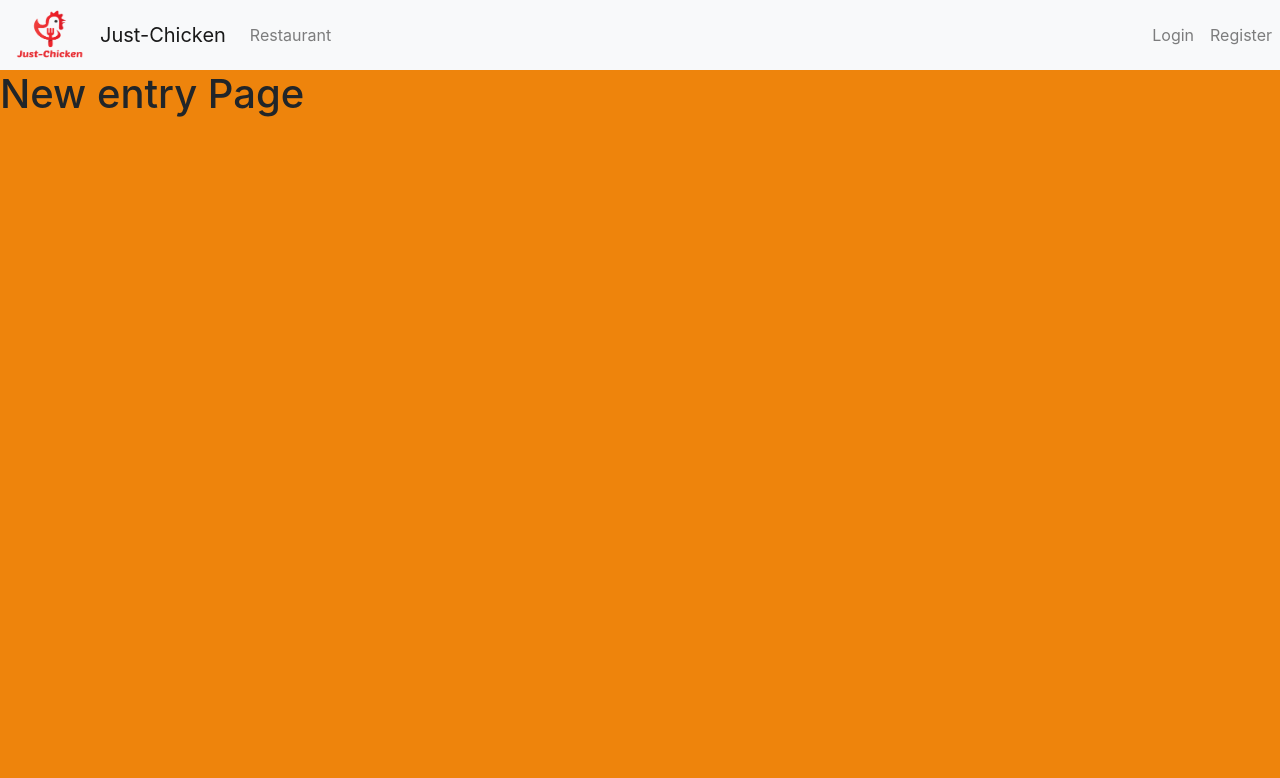
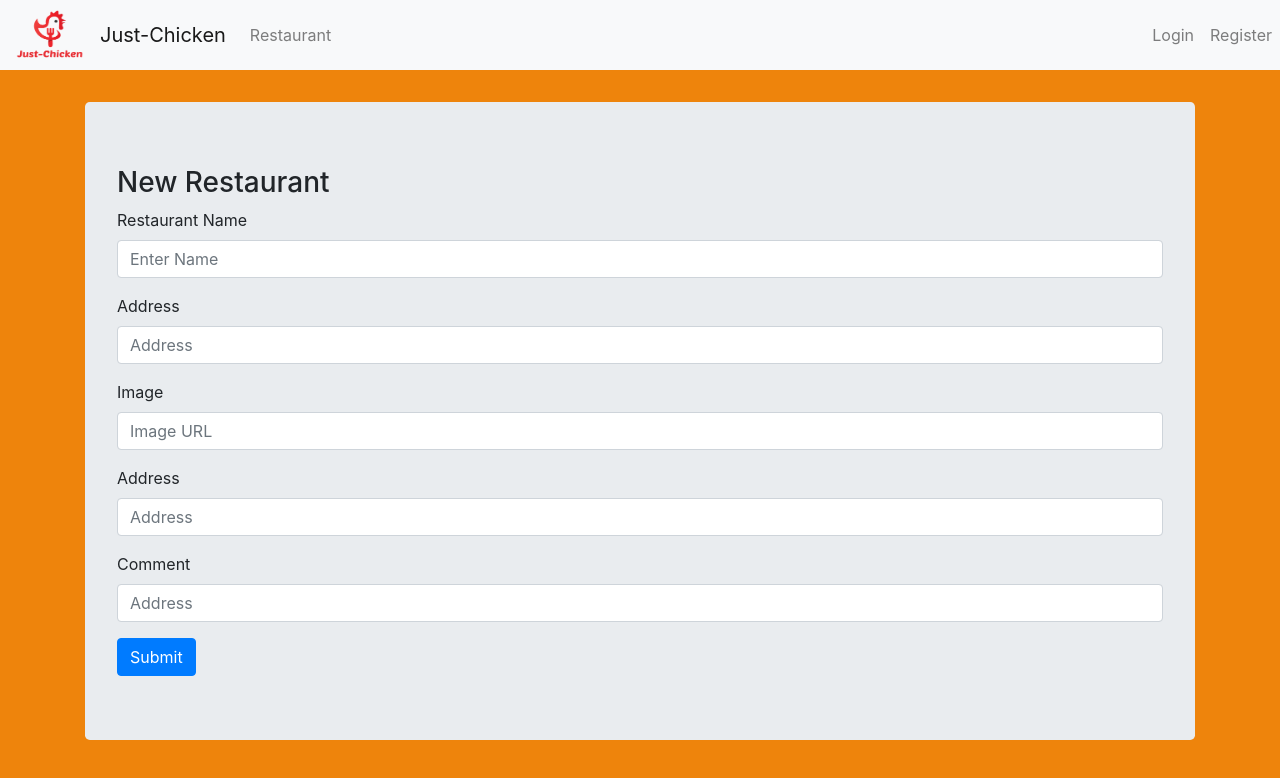
Before and after one commit to Nightmayr/just-chicken-front, a React (Create React App) app: page /new in a window 1280 px wide. Shown: the top 778 px of the page. Built offline with nearby package versions, Linux system fonts and the light colour scheme.

Commit message:
Added form to page

```diff
--- a/src/pages/New.js
+++ b/src/pages/New.js
@@ -1,10 +1,65 @@
 import React, { Component } from 'react';
 
 
-class New extends Component{
+class New extends Component {
     render() {
         return (
-            <h1>New entry Page</h1>
+            // <div style={{ width: 30 %: margin: 30px auto }}>
+            // <form action="/campgrounds" method="POST">
+            //     <div class="form-group">
+            //         <input class="form-control" type="text" name="name" placeholder="name"/>
+            //     </div>
+            //     <div class="form-group">
+            //         <input class="form-control" type="text" name="image" placeholder="image url"/>
+            //     </div>
+            //     <div class="form-group">
+            //         <input class="form-control" type="text" name="description" placeholder="description"/>
+            //     </div>
+            //     <div class="form-group">
+            //         <button class="btn btn-lg btn-primary btn-block">Submit!</button>
+            //     </div>
+            //     </form>
+            //     </div>
+
+            <div>
+                <div class="container">
+                    <div class="jumbotron">
+                        <h3>New Restaurant</h3>
+                        <form>
+                            <div class="form-group">
+                                <label for="InputName">Restaurant Name</label>
+                                <input type="text" class="form-control" id="inputName" aria-describedby="emailHelp" placeholder="Enter Name" />
+                                {/* <small id="emailHelp" class="form-text text-muted">We'll never share your email with anyone else.</small> */}
+                            </div>
+                            <div class="form-group">
+                                <label for="inputAddress">Address</label>
+                                <input type="text" class="form-control" id="inputAddress" placeholder="Address" />
+                            </div>
+                            <div class="form-group">
+                                <label for="inputPhoto">Image</label>
+                                <input type="text" class="form-control" id="inputPhoto" placeholder="Image URL" />
+                            </div>
+                            <div class="form-group">
+                                <label for="inputAddress">Address</label>
+                                <input type="text" class="form-control" id="inputAddress" placeholder="Address" />
+                            </div>
+                            {/* This will be replaced by join in tables */}
+                            <div class="form-group">
+                                <label for="inputAddress">Comment</label>
+                                <input type="text" class="form-control" id="inputAddress" placeholder="Address" />
+                            </div>
+                            {/* <div class="form-check">
+                                <input type="checkbox" class="form-check-input" id="exampleCheck1" />
+                                <label class="form-check-label" for="exampleCheck1">Check me out</label>
+                            </div> */}
+                            <button type="submit" class="btn btn-primary">Submit</button>
+                        </form>
+
+                    </div>
+
+                </div>
+
+            </div>
         );
     }
 }
```
